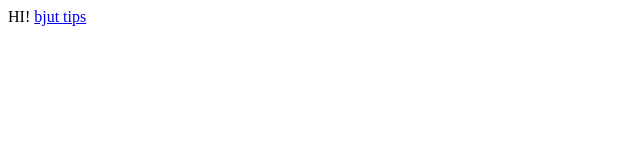
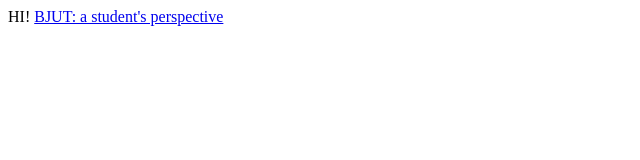
Before and after one commit to Null-border/Null-border.github.io, a plain HTML site: page index.html in a window 1280 px wide. Shown: the whole page, without its empty margins (0-640 px from the left). Drawn offline with Linux system fonts and the light colour scheme.

Commit message:
add title.

```diff
--- a/index.html
+++ b/index.html
@@ -7,6 +7,6 @@
   </head>
   <body>
     <h>HI!</h>
-    <a href="./bjut/index.html">bjut tips</a>
+    <a href="./bjut/index.html">BJUT: a student's perspective</a>
   </body>
 </html>
```
Also changed, not shown: bjut/index.html (+4 -0 lines).
